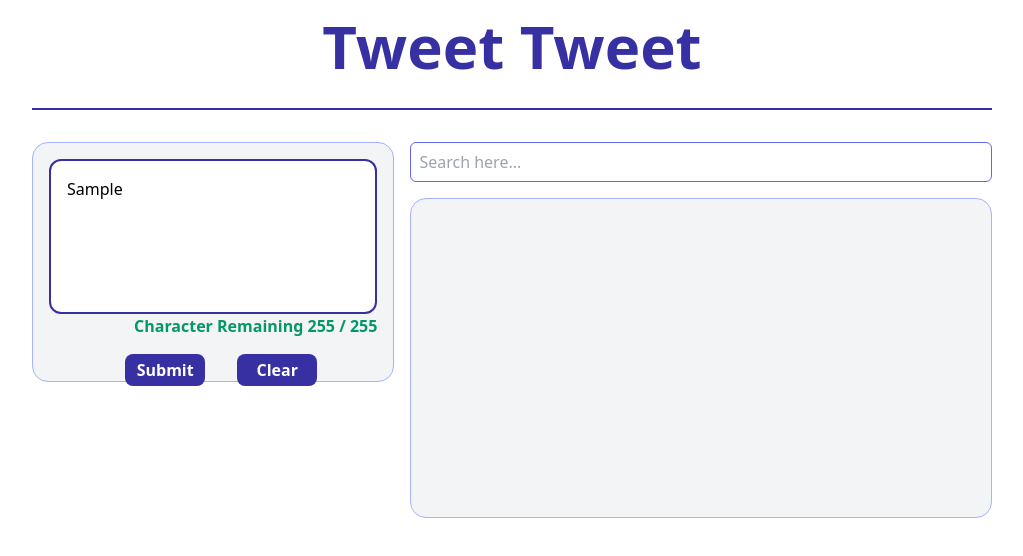
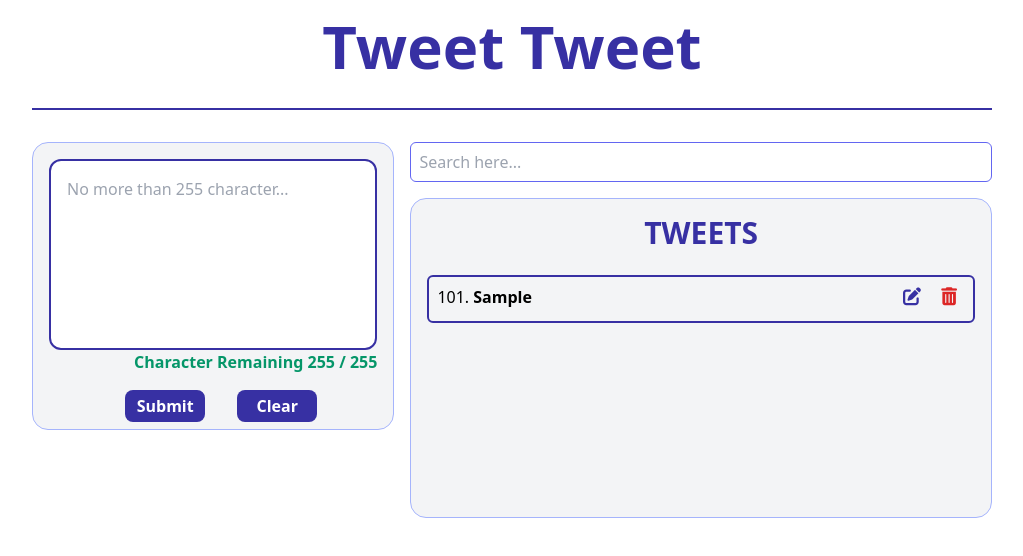
Before and after one commit to hamunna/twee-tweet-js, a plain HTML site: page index.html in a window 1280 px wide. Both pictures are taken after typing "Sample" into the empty fields and a click on the button "Submit". Shown: the whole page, without its empty margins (128-1151 px from the left). Drawn offline with nearby package versions, Linux system fonts and the light colour scheme.

Commit message:
Tweet Desplayed

```diff
--- a/index.html
+++ b/index.html
@@ -21,7 +21,7 @@
 			<div class="lg:flex">
 
 				<!-- Left Side -->
-				<div class="md:h-40 lg:h-60 bg-gray-100 rounded-2xl p-4 md:w-full lg:w-3/5 mr-4 border border-indigo-300 sm:mb-8">
+				<div class="md:h-60 lg:h-72 bg-gray-100 rounded-2xl p-4 md:w-full lg:w-3/5 mr-4 border border-indigo-300 sm:mb-8">
 					<textarea id="text-input-box" class="resize-none rounded-xl w-full h-3/4 p-4 outline-none block mx-auto border-2 border-indigo-800"
 						placeholder="No more than 255 character..."></textarea>
 
@@ -41,10 +41,11 @@
 					<input id="search-box" type="search" class="h-10 w-full border border-indigo-500 rounded-md outline-none mb-4 pl-2" placeholder="Search here...">
 
 					<div class="bg-gray-100 rounded-2xl p-4 border border-indigo-300 h-80 overflow-auto">
+						<h2 class="text-3xl font-bold mb-6 text-indigo-800 text-center">TWEETS</h2>
 						<ul id="tweet-display-ul">
 
 
-							<!-- <li id="tweet-1" class="h-12 w-full border border-indigo-800 p-2 rounded-md flex justify-between my-2 hover:bg-indigo-200">
+							<!-- <li id="tweet-1" class="h-12 w-full border-2 border-indigo-800 p-2 rounded-md flex justify-between my-2 hover:bg-indigo-100">
 								<div id="tweet-content-display">
 									<spna id="tweet-no">1</spna>.
 									<strong id="tweet-text">This is a Demo tweet...</strong>
--- a/script.js
+++ b/script.js
@@ -1,5 +1,5 @@
 /* =====================
- Text Input Field Tasks
+ Text Input Field
 ====================== */
 
 // Input Field Selecting
@@ -15,15 +15,53 @@ const charLimitExceed = () => {
 	if (textInputVal.length > 255) {
 		charExceedMsg.style.display = 'block';
 		charRemainingMsg.style.display = 'none';
-	} else {
+	}
+	else {
 		charExceedMsg.style.display = 'none';
 		charRemainingMsg.style.display = 'block';
 		charRemain.innerText = 255 - textInputVal.length;
-		console.log(textInputVal.length)
-
 	}
 }
 // Input Field Event Handler
 textInputBox.addEventListener('keyup', () => {
 	charLimitExceed();
 });
+
+/* =====================
+ Submit Button
+====================== */
+
+const displayTweet = (tweet) => {
+	const tweetDisplayUL = document.getElementById('tweet-display-ul');
+
+	const li = document.createElement('li');
+	li.classList.add('h-12', 'w-full', 'border-2', 'border-indigo-800', 'p-2', 'rounded-md', 'flex', 'justify-between', 'my-2', 'hover:bg-indigo-100');
+	li.innerHTML = `
+		<div id="tweet-content-display">
+			<spna id="tweet-no">101</spna>.
+			<strong id="tweet-text">${tweet}</strong>
+		</div>
+		<div id="tweet-controls">
+			<i id="edit-btn" class="fas fa-edit text-indigo-800 mx-2 cursor-pointer text-lg"></i>
+			<i id="delete-btn" class="fas fa-trash-alt text-red-600 mx-2 cursor-pointer text-lg"></i>
+		</div>
+	`;
+	tweetDisplayUL.appendChild(li);
+
+}
+
+document.getElementById('submit-btn').addEventListener('click', () => {
+
+	const textInputVal = textInputBox.value;
+	const charRemain = document.getElementById('char-remain');
+
+	if (textInputVal < 1) {
+		alert('Please Write Something!');
+	}
+	else {
+		displayTweet(textInputVal);
+	}
+
+	textInputBox.value = '';
+	charRemain.innerText = 255;
+});
```
